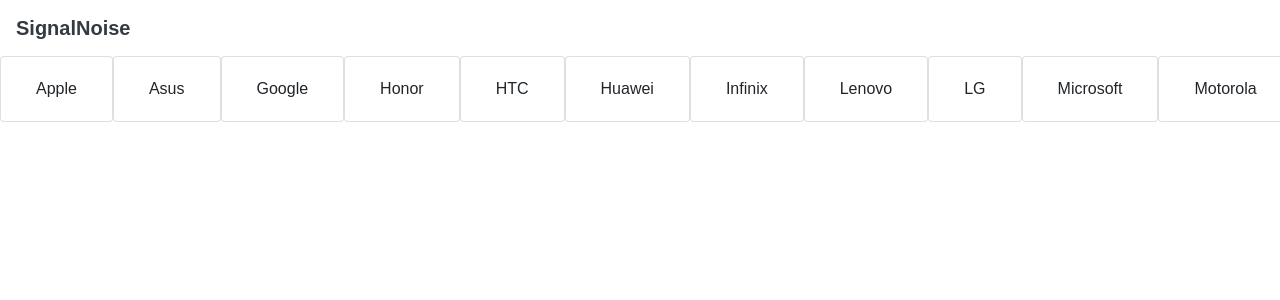
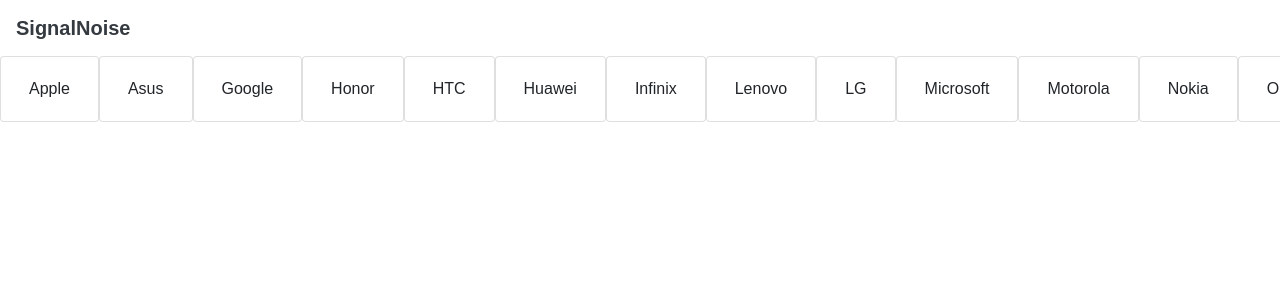
Before and after one commit to signalnoiseongithub/www, a Jekyll site: the page built from smartphone.html, in a window 1280 px wide. Shown: the top 300 px of the page. Built offline with Jekyll 4.4.1, drawn with Linux system fonts in a browser that asks for light colours; some web fonts are replaced.

Commit message:
Update smartphone.html

```diff
--- a/smartphone.html
+++ b/smartphone.html
@@ -6,7 +6,7 @@ title: Smartphone
 <section class="container-fluid">
   <nav class="row d-flex flex-row flex-nowrap" style="overflow-x: auto;">
     {% for smartphone in site.data.navigation.smartphone %}
-    <div class="col-auto card">
+    <div class="col-auto card px-2">
       <div class="card-body">
         <p class="card-text">
           {{ smartphone.brand }}
```
